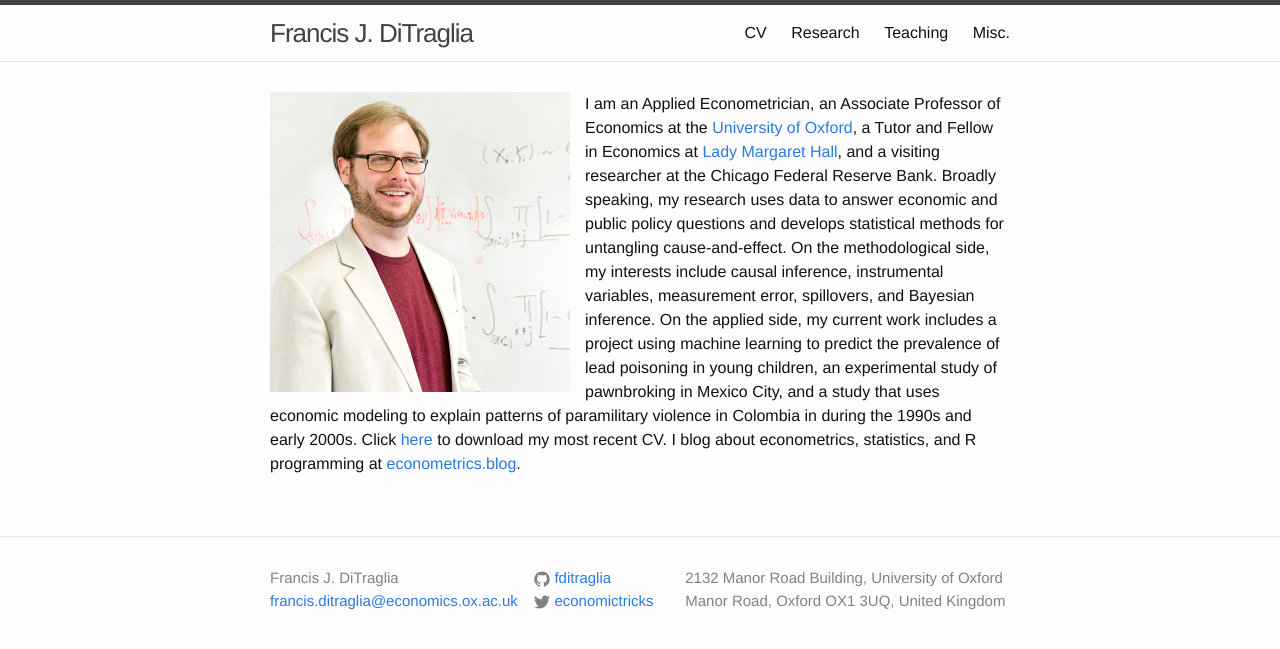
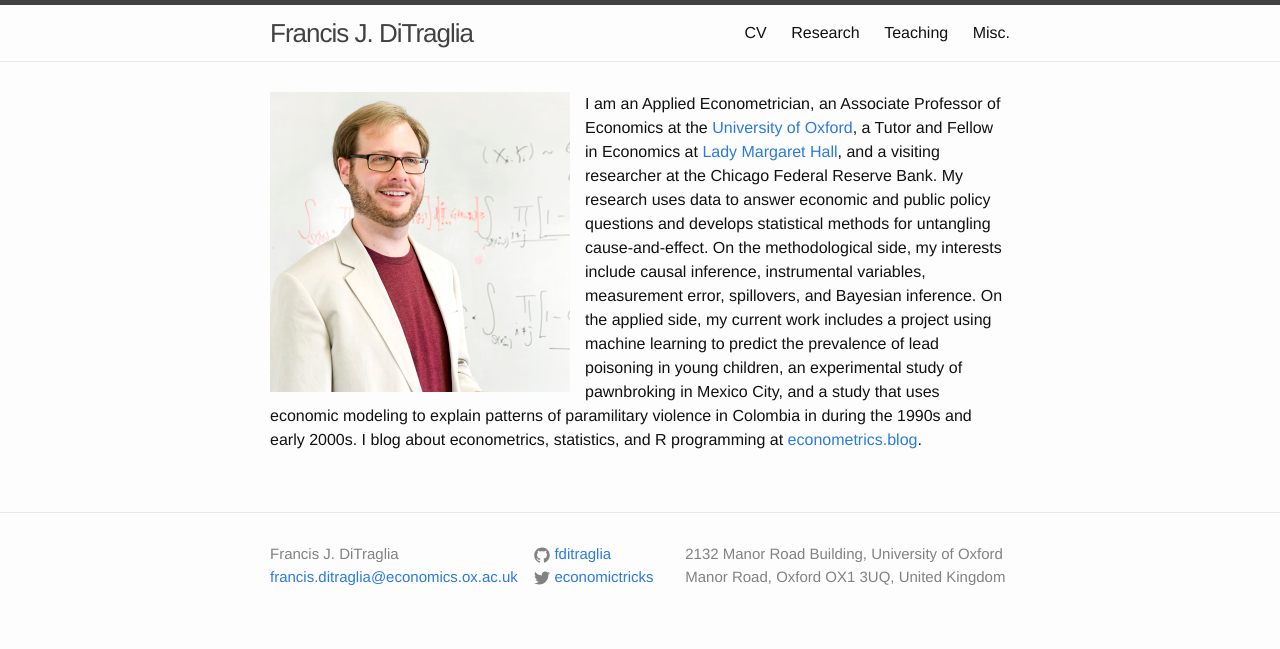
Before and after one commit to fditraglia/fditraglia.github.io, a Jekyll site: the page built from index.md, in a window 1280 px wide. Shown: the top 649 px of the page. Built offline with Jekyll 4.4.1, drawn with Linux system fonts in a browser that asks for light colours.

Commit message:
minor tweaks

```diff
--- a/index.md
+++ b/index.md
@@ -5,11 +5,10 @@ I am an Applied Econometrician, an Associate Professor of Economics at the [Univ
 <!-- I am an Assistant Professor of Economics at the [University of Pennsylvania](http://economics.sas.upenn.edu), a member of the [Warren Center for Network and Data Sciences](http://warrencenter.upenn.edu), and a visiting researcher at the Philadelphia Federal Reserve Bank. -->
 <!-- I came to Penn in 2012 after completing my PhD studies with [Richard Smith](http://www.econ.cam.ac.uk/people/crsid.html?crsid=rjs27&group=faculty) at [Cambridge University](http://www.cam.ac.uk).
 Before Cambridge, I earned an MA in economics at [UC San Diego](http://www.ucsd.edu), an MSc in statistics at the University of [St Andrews](http://www.st-andrews.ac.uk) and a BA in economics and mathematics at the [College of William and Mary](http://www.wm.edu). -->
-Broadly speaking, my research uses data to answer economic and public policy questions and develops statistical methods for untangling cause-and-effect.
+My research uses data to answer economic and public policy questions and develops statistical methods for untangling cause-and-effect.
 On the methodological side, my interests include causal inference, instrumental variables, measurement error, spillovers, and Bayesian inference.
 On the applied side, my current work includes a project using machine learning to predict the prevalence of lead poisoning in young children, an experimental study of pawnbroking in Mexico City, and a study that uses economic modeling to explain patterns of paramilitary violence in Colombia in during the 1990s and early 2000s.
 <!-- My research interests include theoretical and applied econometrics, empirical microeconomics, and experimental economics.
 The main topics of my current and ongoing research are model selection and averaging, measurement error, and models with social interactions.-->
-Click [here](/pdf/DiTraglia-CV.pdf) to download my most recent CV.
 I blog about econometrics, statistics, and R programming at [econometrics.blog](https://www.econometrics.blog/).
 <!-- and [here](/pdf/DiTraglia-research.pdf) for a copy of my research statement.-->
```
Also changed, not shown: research.md (+1 -0 lines).
